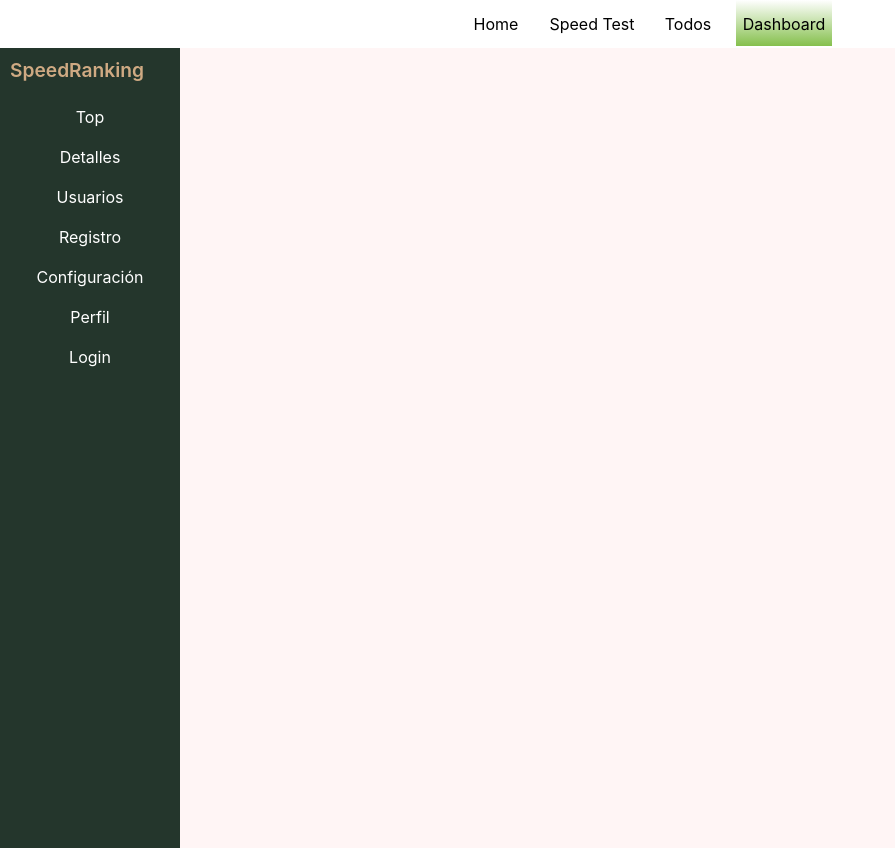
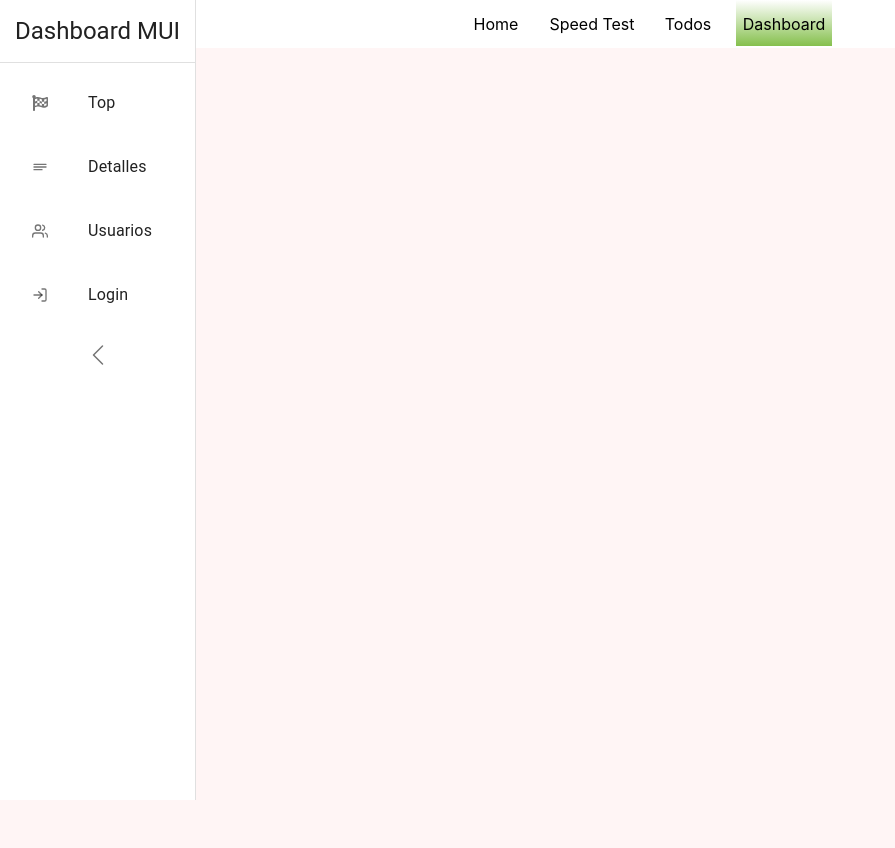
Before and after one commit to gorkavillara/formacion-3-octubre-2022, a React (Create React App) app: page /dashboard in a window 1280 px wide. Shown: the whole page, without its empty margins (0-895 px from the left). Built offline with nearby package versions, Linux system fonts and the light colour scheme; no server answers.

Commit message:
🎨 Tema 10 - Empezando con MUI

```diff
--- a/package.json
+++ b/package.json
@@ -3,6 +3,9 @@
   "version": "0.1.0",
   "private": true,
   "dependencies": {
+    "@emotion/react": "^11.10.4",
+    "@emotion/styled": "^11.10.4",
+    "@mui/material": "^5.10.8",
     "@testing-library/jest-dom": "^5.16.5",
     "@testing-library/react": "^13.4.0",
     "@testing-library/user-event": "^13.5.0",
@@ -10,6 +13,7 @@
     "formik": "^2.2.9",
     "react": "^18.2.0",
     "react-dom": "^18.2.0",
+    "react-icons": "^4.4.0",
     "react-router-dom": "^6.4.2",
     "react-scripts": "5.0.1",
     "sass": "^1.55.0",
--- a/src/views/Dashboard/Dashboard.jsx
+++ b/src/views/Dashboard/Dashboard.jsx
@@ -1,42 +1,98 @@
-import React from "react";
+import React, { useState } from "react";
 import styles from "./Dashboard.module.scss";
 // import "./Dashboard.module.scss";
 
-import { Outlet, NavLink } from "react-router-dom";
+import {
+  Drawer,
+  IconButton,
+  Typography,
+  List,
+  ListItem,
+  ListItemButton,
+  ListItemIcon,
+  Box,
+  Divider,
+  ListItemText,
+  Fab,
+} from "@mui/material";
+
+import { FaFlagCheckered } from "react-icons/fa";
+import { CgDetailsMore } from "react-icons/cg";
+import { FiUsers, FiLogIn } from "react-icons/fi";
+import { BsChevronLeft } from "react-icons/bs";
+
+import { Outlet, NavLink, Link } from "react-router-dom";
 import DashboardContextProvider from "../../contexts/DashboardContextProvider";
 
 const Dashboard = () => {
+  const [isOpen, setIsOpen] = useState(true);
   return (
     <DashboardContextProvider>
       <div className={styles.Dashboard}>
-        <div className={styles.sidebar}>
-          <span className={styles.logo}>SpeedRanking</span>
-          <ul>
-            <li>
-              <NavLink to="/dashboard/top">Top</NavLink>
-            </li>
-            <li>
-              <NavLink to="/dashboard/detalles">Detalles</NavLink>
-            </li>
-            <li>
-              <NavLink to={{ pathname: "/dashboard/usuarios" }}>
-                Usuarios
-              </NavLink>
-            </li>
-            <li>
-              <NavLink to="/dashboard/registro">Registro</NavLink>
-            </li>
-            <li>
-              <NavLink to="/dashboard/configuracion">Configuración</NavLink>
-            </li>
-            <li>
-              <NavLink to="/dashboard/perfil">Perfil</NavLink>
-            </li>
-            <li>
-              <NavLink to="/dashboard/login">Login</NavLink>
-            </li>
-          </ul>
-        </div>
+        <Drawer
+          variant="persistent"
+          open={isOpen}
+          sx={{ width: isOpen ? "200px" : "0px" }}
+        >
+          <Box sx={{ padding: "15px" }}>
+            <Typography variant="h5">Dashboard MUI</Typography>
+          </Box>
+          <Divider />
+          <List>
+            <ListItem>
+              <Link to="/dashboard/top" style={{ textDecoration: "none", color: "inherit" }}>
+                <ListItemButton>
+                  <ListItemIcon>
+                    <FaFlagCheckered />
+                  </ListItemIcon>
+                  <ListItemText primary="Top" />
+                </ListItemButton>
+              </Link>
+            </ListItem>
+            <ListItem>
+              <Link to="/dashboard/detalles" style={{ textDecoration: "none", color: "inherit" }}>
+                <ListItemButton>
+                  <ListItemIcon>
+                    <CgDetailsMore />
+                  </ListItemIcon>
+                  <ListItemText primary="Detalles" />
+                </ListItemButton>
+              </Link>
+            </ListItem>
+            <ListItem>
+              <Link to="/dashboard/usuarios" style={{ textDecoration: "none", color: "inherit" }}>
+                <ListItemButton>
+                  <ListItemIcon>
+                    <FiUsers />
+                  </ListItemIcon>
+                  <ListItemText primary="Usuarios" />
+                </ListItemButton>
+              </Link>
+            </ListItem>
+            <ListItem>
+              <Link to="/dashboard/login" style={{ textDecoration: "none", color: "inherit" }}>
+                <ListItemButton>
+                  <ListItemIcon>
+                    <FiLogIn />
+                  </ListItemIcon>
+                  <ListItemText primary="Login" />
+                </ListItemButton>
+              </Link>
+            </ListItem>
+          </List>
+          <Box sx={{ display: "flex", justifyContent: "center" }}>
+            <IconButton onClick={() => setIsOpen(false)}>
+              <BsChevronLeft />
+            </IconButton>
+          </Box>
+        </Drawer>
+        {!isOpen && <Fab color="primary" onClick={() => setIsOpen((prev) => !prev)} sx={{ position: "absolute", left: "10px", bottom: "10px" }}>
+          {isOpen ? (
+            <BsChevronLeft />
+          ) : (
+            <BsChevronLeft style={{ transform: "rotate(180deg)" }} />
+          )}
+        </Fab>}
         <div className={styles.contenido}>
           <Outlet />
         </div>
```
Also changed, not shown: src/views/Dashboard/Dashboard.backup.jsx (added, +48 -0 lines), 1 other file (tests, documents, lock files or other folders).
